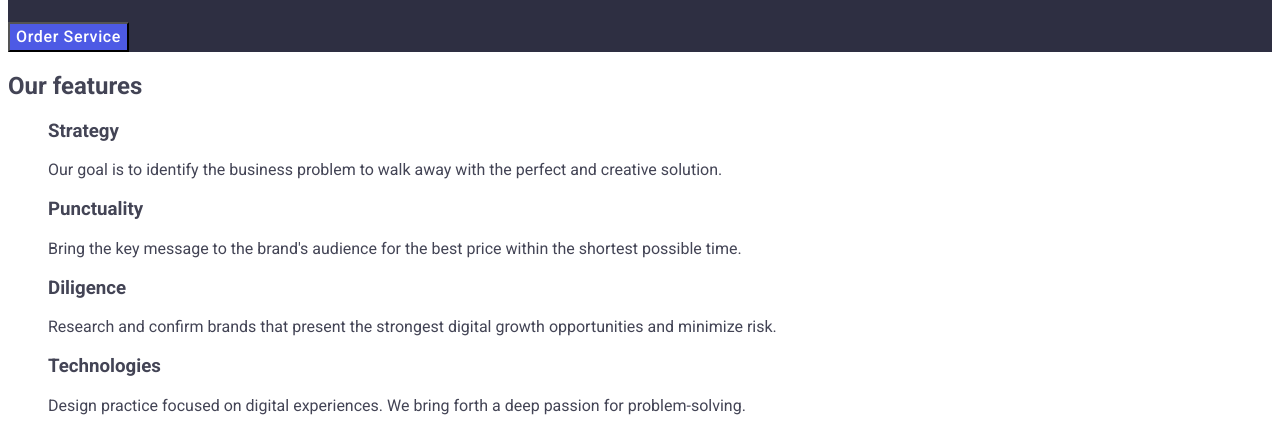
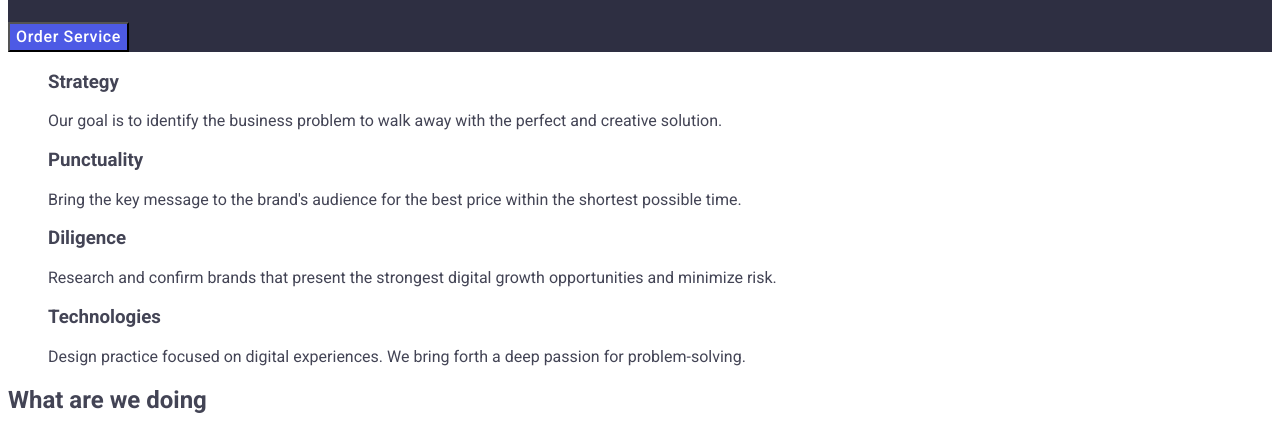
Before and after one commit to Anton-Kravtsov/goit-markup-hw-02, a plain HTML site: page index.html in a window 1280 px wide. Shown: the part 312-742 px from the top of the page. Drawn offline with Linux system fonts and the light colour scheme.

Commit message:
Update index.html

```diff
--- a/index.html
+++ b/index.html
@@ -45,7 +45,7 @@
       <!-- Our features -->
 
       <section>
-        <h2>Our features</h2>
+        <h2 hidden>Our features</h2>
         <ul class="list">
           <li>
             <h3>Strategy</h3>
```
